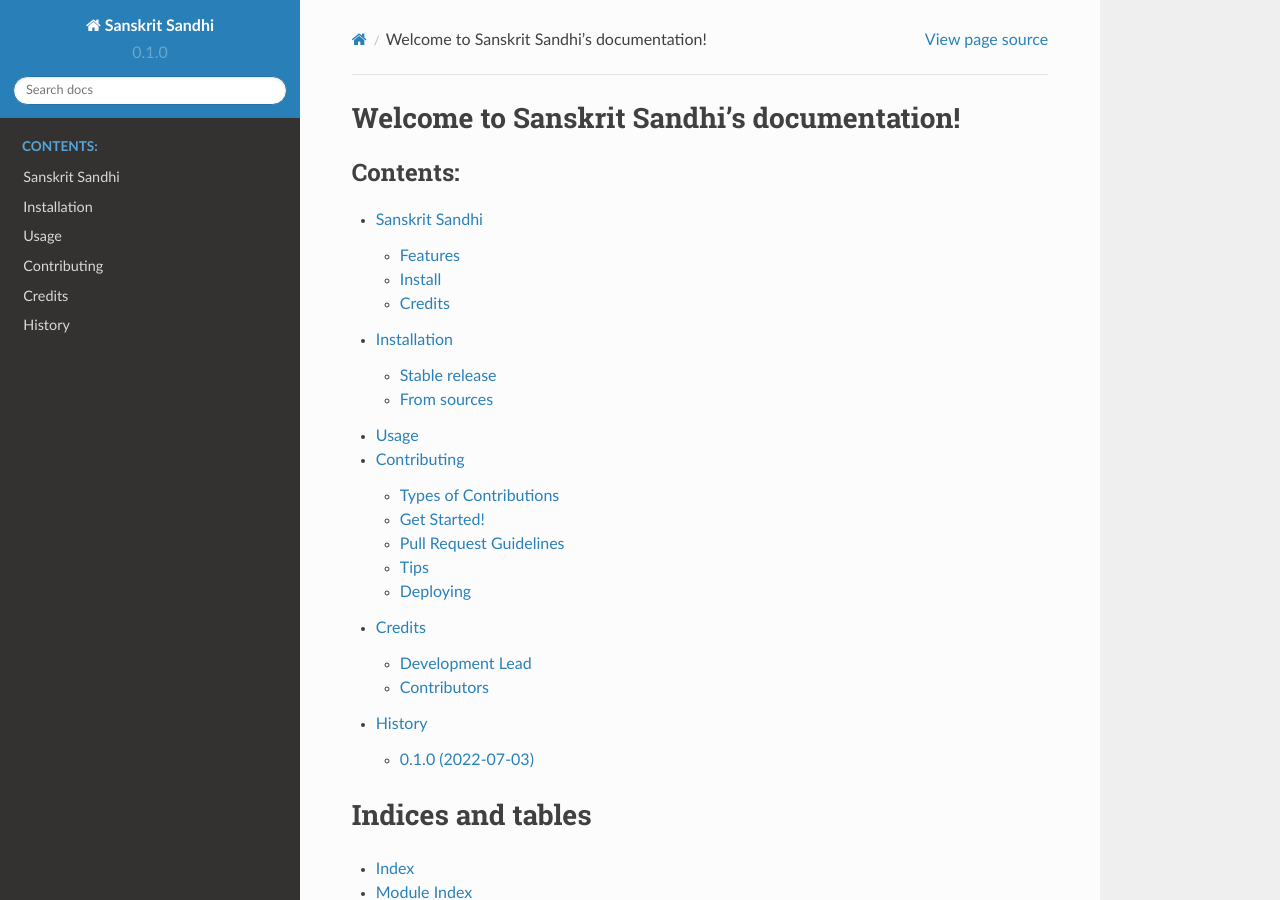
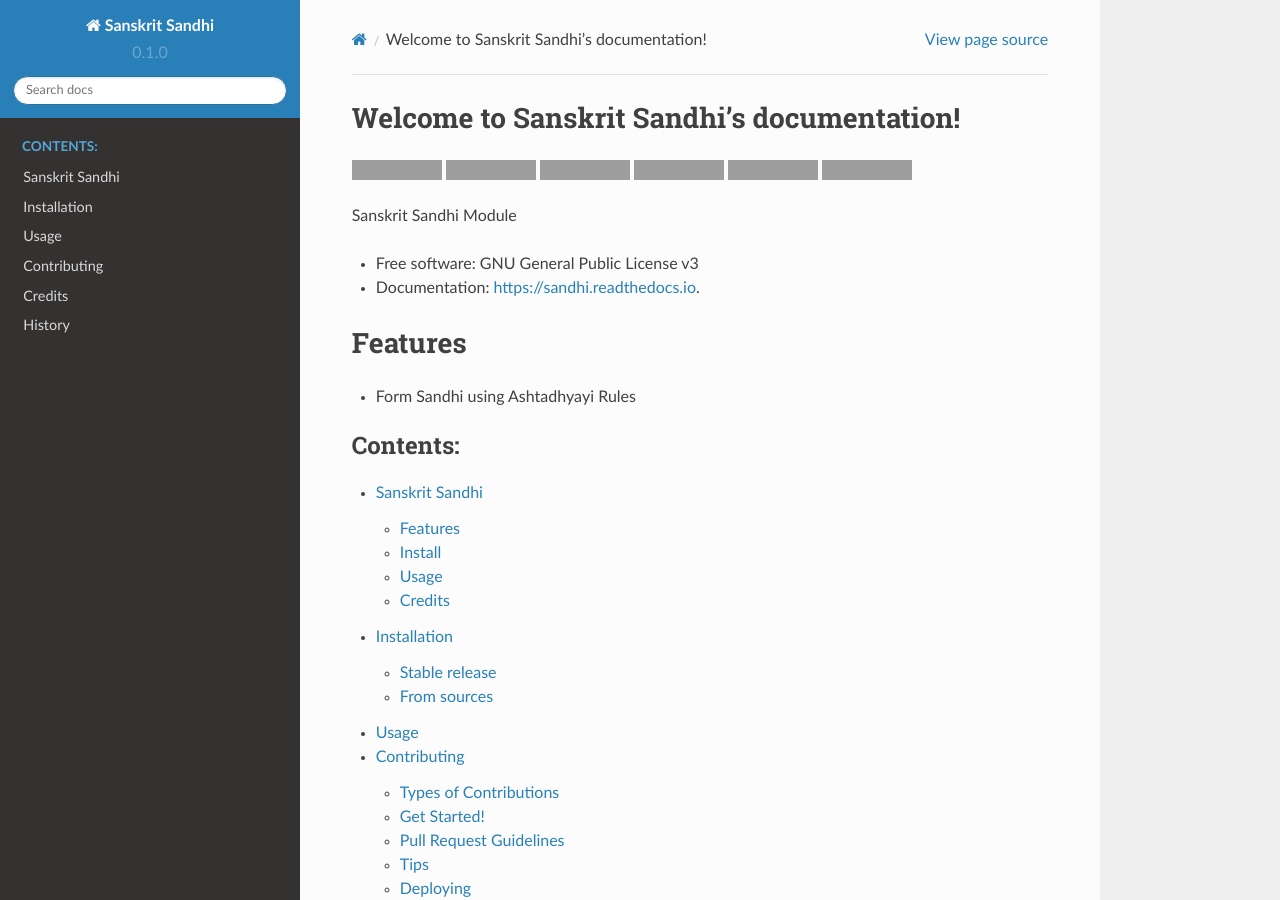
Before and after one commit to hrishikeshrt/sandhi, a Sphinx documentation site: the page built from docs/index.rst, in a window 1280 px wide and 900 px high. Built offline with Sphinx 7.4.7 and the Read the Docs theme 2.0.0, drawn with Linux system fonts in a browser that asks for light colours; pages that are not in the unit, such as notebooks, are missing from menus; grey boxes are pictures that could not be loaded.

```diff
--- a/USAGE.rst
+++ b/USAGE.rst
@@ -6,3 +6,9 @@
 .. code-block:: python
 
     import sandhi
+
+    S = sandhi.Sandhi()
+    sandhi = S.sandhi("रामः", "राजमणिः")
+
+    # print(sandhi)
+    # [['रामो राजमणिः', 'ससजुषो रुः (८।२।६६)-> हशि च (६।१।११४)-> आद् गुणः (६।१।८७)', 'रुत्व-> उत्व-> गुण-सन्धिः']]
--- a/docs/index.rst
+++ b/docs/index.rst
@@ -1,5 +1,46 @@
 Welcome to Sanskrit Sandhi's documentation!
-======================================
+===========================================
+
+
+.. image:: https://img.shields.io/pypi/v/sandhi
+        :target: https://pypi.python.org/pypi/sandhi
+
+
+.. image:: https://readthedocs.org/projects/sandhi/badge/?version=latest
+        :target: https://sandhi.readthedocs.io/en/latest/?version=latest
+        :alt: Documentation Status
+
+.. image:: https://img.shields.io/pypi/pyversions/sandhi
+        :target: https://pypi.python.org/pypi/sandhi
+        :alt: Python Version Support
+
+.. image:: https://img.shields.io/github/issues/hrishikeshrt/sandhi
+        :target: https://github.com/hrishikeshrt/sandhi/issues
+        :alt: GitHub Issues
+
+.. image:: https://img.shields.io/github/followers/hrishikeshrt?style=social
+        :target: https://github.com/hrishikeshrt
+        :alt: GitHub Followers
+
+
+.. image:: https://img.shields.io/twitter/follow/hrishikeshrt?style=social
+        :target: https://twitter.com/hrishikeshrt
+        :alt: Twitter Followers
+
+
+
+Sanskrit Sandhi Module
+
+
+* Free software: GNU General Public License v3
+* Documentation: https://sandhi.readthedocs.io.
+
+
+Features
+========
+
+* Form Sandhi using Ashtadhyayi Rules
+
 
 .. toctree::
    :maxdepth: 2
```
Also changed, not shown: README.rst (+19 -3 lines).
